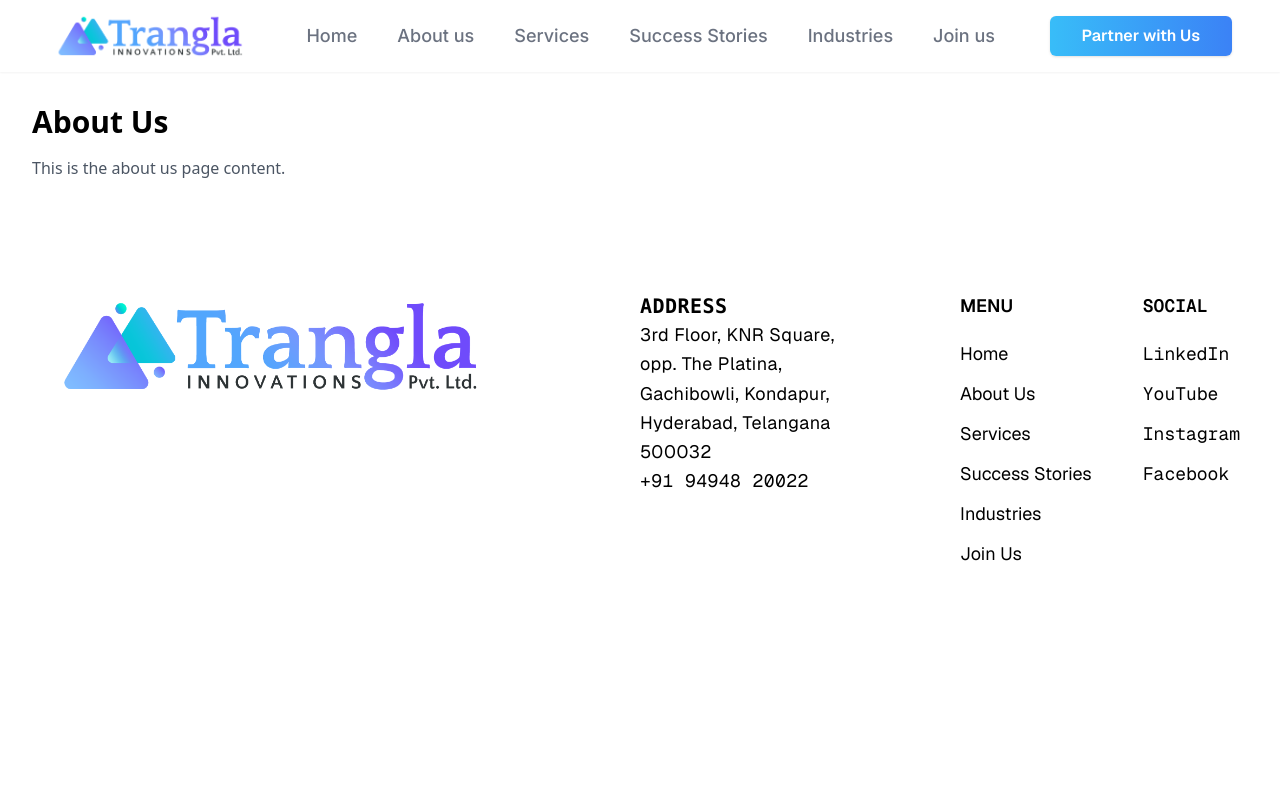
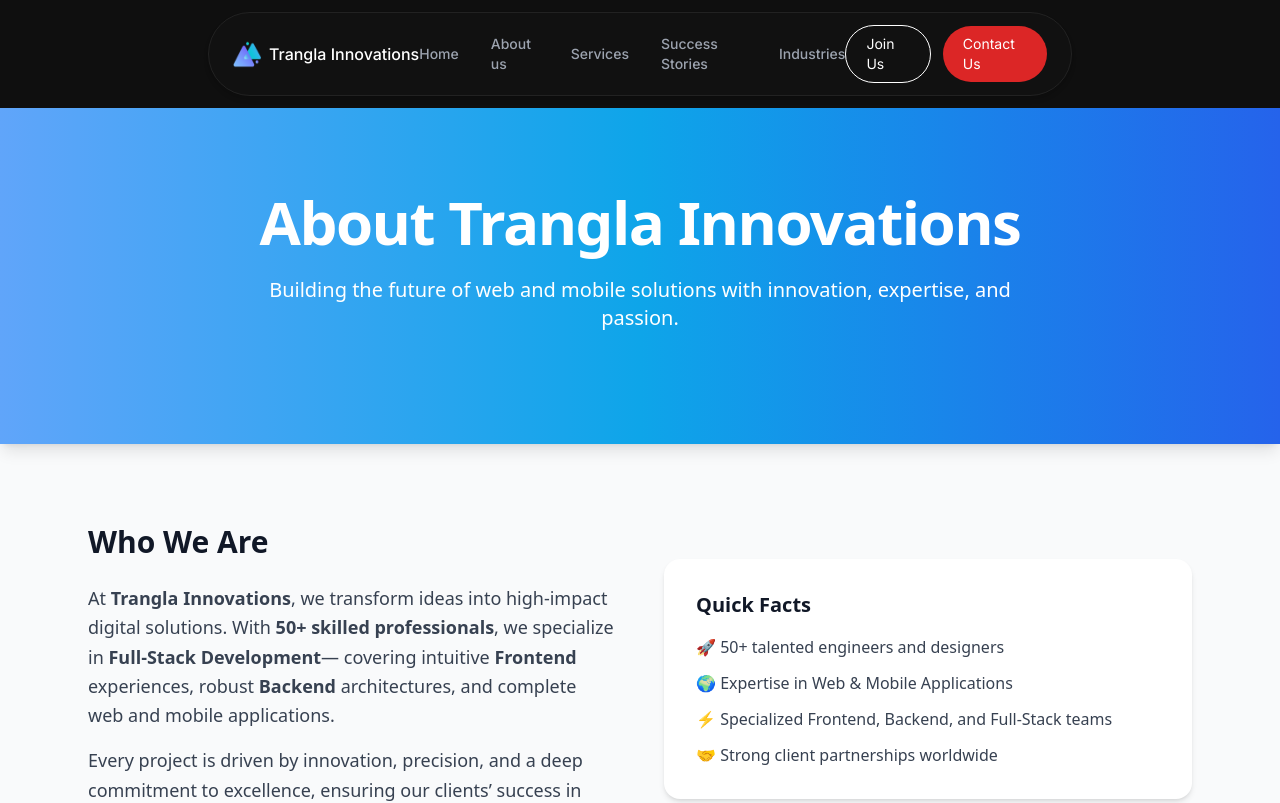
Before and after one commit to mdfirdause7224/my-next-app, a Next.js app: page /About in a window 1280 px wide. Shown: the top 803 px of the page. Built offline with nearby package versions, Linux system fonts and the light colour scheme.

Commit message:
navbar updated

```diff
--- a/src/app/About/page.tsx
+++ b/src/app/About/page.tsx
@@ -1,8 +1,89 @@
 export default function AboutPage() {
   return (
-    <div className="p-8">
-      <h1 className="text-3xl font-bold">About Us</h1>
-      <p className="mt-4 text-gray-600">This is the about us page content.</p>
-    </div>
+    <main className="min-h-screen bg-gray-50 text-gray-900">
+      {/* Hero Section */}
+      <section className="relative w-full bg-gradient-to-r from-blue-400 via-sky-500 to-blue-600 text-white py-28 px-6 text-center shadow-lg">
+        <div className="max-w-5xl mx-auto">
+          <h1 className="text-5xl md:text-6xl font-extrabold tracking-tight mb-6">
+            About Trangla Innovations
+          </h1>
+          <p className="max-w-3xl mx-auto text-lg md:text-xl font-light leading-relaxed">
+            Building the future of web and mobile solutions with innovation, expertise, and passion.
+          </p>
+        </div>
+      </section>
+
+      {/* Company Overview */}
+      <section className="max-w-6xl mx-auto px-6 py-20">
+        <div className="grid md:grid-cols-2 gap-12 items-center">
+          <div>
+            <h2 className="text-3xl font-bold mb-6">Who We Are</h2>
+            <p className="text-lg text-gray-700 leading-relaxed mb-4">
+              At <span className="font-semibold">Trangla Innovations</span>, we transform ideas into
+              high-impact digital solutions. With{' '}
+              <span className="font-semibold">50+ skilled professionals</span>, we specialize in{' '}
+              <span className="font-semibold">Full-Stack Development</span>— covering intuitive{' '}
+              <strong>Frontend</strong> experiences, robust <strong>Backend</strong> architectures,
+              and complete web and mobile applications.
+            </p>
+            <p className="text-lg text-gray-700 leading-relaxed">
+              Every project is driven by innovation, precision, and a deep commitment to excellence,
+              ensuring our clients’ success in today’s fast-paced digital world.
+            </p>
+          </div>
+          <div className="bg-white rounded-2xl shadow-md p-8">
+            <h3 className="text-xl font-semibold mb-4">Quick Facts</h3>
+            <ul className="space-y-3 text-gray-700">
+              <li>🚀 50+ talented engineers and designers</li>
+              <li>🌍 Expertise in Web & Mobile Applications</li>
+              <li>⚡ Specialized Frontend, Backend, and Full-Stack teams</li>
+              <li>🤝 Strong client partnerships worldwide</li>
+            </ul>
+          </div>
+        </div>
+      </section>
+
+      {/* Differentiators */}
+      <section className="bg-white py-20 px-6 border-t border-gray-200">
+        <div className="max-w-6xl mx-auto text-center">
+          <h2 className="text-3xl font-bold mb-12">What Makes Us Different</h2>
+          <div className="grid md:grid-cols-3 gap-10">
+            <div className="bg-gray-50 rounded-2xl shadow-sm p-8 hover:shadow-md transition">
+              <h3 className="text-xl font-semibold mb-3">Specialized Professionals</h3>
+              <p className="text-gray-700 leading-relaxed">
+                Distinct squads for Frontend, Backend, and Full-Stack ensure technical mastery,
+                accountability, and smoother collaboration.
+              </p>
+            </div>
+            <div className="bg-gray-50 rounded-2xl shadow-sm p-8 hover:shadow-md transition">
+              <h3 className="text-xl font-semibold mb-3">Agile Structure</h3>
+              <p className="text-gray-700 leading-relaxed">
+                Our lean, agile model minimizes barriers—empowering teams to deliver faster with
+                greater communication and efficiency.
+              </p>
+            </div>
+            <div className="bg-gray-50 rounded-2xl shadow-sm p-8 hover:shadow-md transition">
+              <h3 className="text-xl font-semibold mb-3">Built for Digital Success</h3>
+              <p className="text-gray-700 leading-relaxed">
+                Nimble and expert-driven, our teams consistently exceed expectations—accelerating
+                innovation and launching impactful solutions.
+              </p>
+            </div>
+          </div>
+        </div>
+      </section>
+
+      {/* Mission Section */}
+      <section className="max-w-5xl mx-auto px-6 py-24 text-center">
+        <h2 className="text-3xl font-bold mb-6">Our Mission</h2>
+        <p className="text-lg text-gray-700 leading-relaxed max-w-3xl mx-auto">
+          At the heart of <span className="font-semibold">Trangla Innovations</span> lies a clear
+          mission: to empower clients with{' '}
+          <span className="font-semibold">future-ready, scalable digital products</span>. From
+          concept to deployment, we build software that not only achieves business goals—but also
+          delights users and sets new industry benchmarks.
+        </p>
+      </section>
+    </main>
   );
 }
--- a/src/app/layout.tsx
+++ b/src/app/layout.tsx
@@ -46,12 +46,6 @@ export const metadata: Metadata = {
     locale: 'en_US',
     type: 'website',
   },
-  twitter: {
-    card: 'summary_large_image',
-    title: 'Trangla Innovations',
-    description: 'Contact Trangla Innovations to collaborate and build awesome projects together.',
-    images: ['/trangla_triangle.png'],
-  },
   // Favicons / icons updated to new image
   icons: {
     icon: '/trangla_triangle.png',
--- a/src/components/Navbar.tsx
+++ b/src/components/Navbar.tsx
@@ -7,7 +7,6 @@ import React from 'react';
 
 export default function Navbar() {
   const [mobileMenuOpen, setMobileMenuOpen] = React.useState(false);
-  const [partnerModalOpen, setPartnerModalOpen] = React.useState(false);
 
   React.useEffect(() => {
     if (mobileMenuOpen) {
@@ -24,101 +23,97 @@ export default function Navbar() {
 
   return (
     <>
-      <nav className="bg-white shadow-sm py-3 w-full overflow-x-auto font-inter">
-        <div className="max-w-7xl mx-auto flex flex-wrap items-center justify-between px-4 sm:px-8 md:px-12 gap-y-2">
+      {/* Sticky Navbar */}
+      <header className="fixed top-0 left-0 w-full flex justify-center bg-[#0f0f0f] z-50">
+        <div className="flex justify-center py-3 w-[75vw]">
+          <nav className="bg-[#111111] text-white rounded-full px-6 py-3 w-[90%] max-w-7xl flex items-center justify-between shadow-md border border-[#222222] font-inter">
             {/* Logo */}
-          <div className="flex items-center gap-1 flex-shrink-0">
+            <div className="flex items-center gap-2 flex-shrink-0">
               <Image
-              src="/trangla-logo.png"
-              alt="Trangla Logo"
-              width={180}
-              height={48}
-              priority
-              className="h-12 w-auto max-w-full"
+                src="/trangla_triangle.png"
+                alt=""
+                width={28}
+                height={28}
+                className="h-7 w-7"
               />
+              <span className="text-base font-medium">Trangla Innovations</span>
             </div>
 
             {/* Desktop Menu */}
-          <ul className="hidden lg:flex items-center gap-6 xl:gap-10 text-base md:text-lg font-medium text-gray-500 flex-wrap whitespace-nowrap font-inter">
+            <ul className="hidden lg:flex items-center gap-8 text-gray-400 text-sm font-medium">
               <Link href="/dashboard">
-              <li className="cursor-pointer hover:text-sky-600 hover:underline hover:underline-offset-8 transition-colors">
-                Home
-              </li>
+                <li className="cursor-pointer hover:text-white transition">Home</li>
               </Link>
               <Link href="/About">
-              <li className="cursor-pointer hover:text-sky-600 hover:underline hover:underline-offset-8 transition-colors">
-                About us
-              </li>
+                <li className="cursor-pointer hover:text-white transition">About us</li>
               </Link>
               <Link href="/Services">
-              <li className="cursor-pointer hover:text-sky-600 hover:underline hover:underline-offset-8 transition-colors">
-                Services
-              </li>
+                <li className="cursor-pointer hover:text-white transition">Services</li>
               </Link>
               <Link href="/Success">
-              <li className="cursor-pointer hover:text-sky-600 hover:underline hover:underline-offset-8 transition-colors">
-                Success Stories
-              </li>
+                <li className="cursor-pointer hover:text-white transition">Success Stories</li>
               </Link>
               <Link href="/Industries">
-              <li className="cursor-pointer hover:text-sky-600 hover:underline hover:underline-offset-8 transition-colors">
-                Industries
-              </li>
-            </Link>
-            <Link href="/JoinUs">
-              <li className="cursor-pointer hover:text-sky-600 hover:underline hover:underline-offset-8 transition-colors">
-                Join us
-              </li>
+                <li className="cursor-pointer hover:text-white transition">Industries</li>
               </Link>
             </ul>
 
-          {/* Desktop CTA */}
-          <button
-            className="ml-auto lg:ml-0 bg-gradient-to-r from-sky-400 to-blue-500 text-white font-semibold px-6 md:px-8 py-2 rounded-md shadow hover:from-sky-500 hover:to-blue-600 transition-all whitespace-nowrap text-sm md:text-base hidden lg:inline-block font-geist-sans-serif"
-            onClick={() => {
-              setPartnerModalOpen(true);
-              router.push('/partner');
-            }}
+            {/* Desktop CTA Buttons */}
+            <div className="hidden lg:flex items-center gap-3">
+              <Link
+                href="/JoinUs"
+                className="px-5 py-2 border border-white text-white rounded-full text-sm hover:bg-white hover:text-black transition"
               >
-            Partner with Us
-          </button>
+                Join Us
+              </Link>
+              <Link
+                href="/partner"
+                className="px-5 py-2 bg-red-600 text-white rounded-full text-sm hover:bg-red-700 transition"
+              >
+                Contact Us
+              </Link>
+            </div>
 
             {/* Mobile menu button */}
             <div className="flex lg:hidden flex-1 justify-end">
               <button
-              className="p-2 rounded hover:bg-gray-100 focus:outline-none"
+                className="p-2 rounded hover:bg-gray-800 focus:outline-none"
                 aria-label="Open mobile menu"
                 onClick={() => setMobileMenuOpen(true)}
               >
-              <span className="block w-6 h-0.5 bg-gray-700 mb-1"></span>
-              <span className="block w-6 h-0.5 bg-gray-700 mb-1"></span>
-              <span className="block w-6 h-0.5 bg-gray-700"></span>
+                <span className="block w-6 h-0.5 bg-gray-300 mb-1"></span>
+                <span className="block w-6 h-0.5 bg-gray-300 mb-1"></span>
+                <span className="block w-6 h-0.5 bg-gray-300"></span>
               </button>
             </div>
+          </nav>
         </div>
-      </nav>
+      </header>
+
+      {/* Spacer for fixed navbar */}
+      <div className="h-20"></div>
 
       {/* Mobile Menu Overlay */}
       {mobileMenuOpen && (
-        <div className="fixed inset-0 z-50 bg-black bg-opacity-50 flex items-start justify-end">
-          <div className="w-3/4 max-w-xs bg-white h-full shadow-lg flex flex-col p-6 animate-slide-in-right font-geist-mono">
+        <div className="fixed inset-0 z-50 bg-black bg-opacity-70 flex items-start justify-end">
+          <div className="w-3/4 max-w-xs bg-[#111111] h-full shadow-lg flex flex-col p-6 animate-slide-in-right font-inter text-white">
             {/* Close Button */}
             <button
-              className="self-end mb-6 p-2 rounded hover:bg-gray-100 focus:outline-none"
+              className="self-end mb-6 p-2 rounded hover:bg-gray-800 focus:outline-none"
               aria-label="Close mobile menu"
               onClick={() => setMobileMenuOpen(false)}
             >
-              <span className="block w-6 h-0.5 bg-gray-700 rotate-45 translate-y-1.5"></span>
-              <span className="block w-6 h-0.5 bg-gray-700 -rotate-45 -translate-y-1.5 -mt-1"></span>
+              <span className="block w-6 h-0.5 bg-white rotate-45 translate-y-1.5"></span>
+              <span className="block w-6 h-0.5 bg-white -rotate-45 -translate-y-1.5 -mt-1"></span>
             </button>
 
             {/* Mobile Menu Links */}
-            <ul className="flex flex-col gap-4 text-lg font-medium text-gray-700 font-inter">
+            <ul className="flex flex-col gap-4 text-lg font-medium text-gray-300">
               <li>
                 <Link
                   href="/dashboard"
                   onClick={() => setMobileMenuOpen(false)}
-                  className="block px-2 py-2 cursor-pointer hover:text-sky-600 hover:bg-gray-50 hover:underline hover:underline-offset-8 transition-colors"
+                  className="block px-2 py-2 cursor-pointer hover:text-white hover:bg-gray-800 rounded-md transition"
                 >
                   Home
                 </Link>
@@ -127,7 +122,7 @@ export default function Navbar() {
                 <Link
                   href="/About"
                   onClick={() => setMobileMenuOpen(false)}
-                  className="block px-2 py-2 cursor-pointer hover:text-sky-600 hover:bg-gray-50 hover:underline hover:underline-offset-8 transition-colors"
+                  className="block px-2 py-2 cursor-pointer hover:text-white hover:bg-gray-800 rounded-md transition"
                 >
                   About us
                 </Link>
@@ -136,7 +131,7 @@ export default function Navbar() {
                 <Link
                   href="/Services"
                   onClick={() => setMobileMenuOpen(false)}
-                  className="block px-2 py-2 cursor-pointer hover:text-sky-600 hover:bg-gray-50 hover:underline hover:underline-offset-8 transition-colors"
+                  className="block px-2 py-2 cursor-pointer hover:text-white hover:bg-gray-800 rounded-md transition"
                 >
                   Services
                 </Link>
@@ -145,7 +140,7 @@ export default function Navbar() {
                 <Link
                   href="/Success"
                   onClick={() => setMobileMenuOpen(false)}
-                  className="block px-2 py-2 cursor-pointer hover:text-sky-600 hover:bg-gray-50 hover:underline hover:underline-offset-8 transition-colors"
+                  className="block px-2 py-2 cursor-pointer hover:text-white hover:bg-gray-800 rounded-md transition"
                 >
                   Success Stories
                 </Link>
@@ -154,33 +149,30 @@ export default function Navbar() {
                 <Link
                   href="/Industries"
                   onClick={() => setMobileMenuOpen(false)}
-                  className="block px-2 py-2 cursor-pointer hover:text-sky-600 hover:bg-gray-50 hover:underline hover:underline-offset-8 transition-colors"
+                  className="block px-2 py-2 cursor-pointer hover:text-white hover:bg-gray-800 rounded-md transition"
                 >
                   Industries
-                </Link>
-              </li>
-              <li>
-                <Link
-                  href="/JoinUs"
-                  onClick={() => setMobileMenuOpen(false)}
-                  className="block px-2 py-2 cursor-pointer hover:text-sky-600 hover:bg-gray-50 hover:underline hover:underline-offset-8 transition-colors"
-                >
-                  Join us
                 </Link>
               </li>
             </ul>
 
             {/* Mobile CTA */}
-            <button
-              className="mt-8 bg-gradient-to-r from-sky-400 to-blue-500 text-white font-semibold px-6 py-2 rounded-md shadow hover:from-sky-500 hover:to-blue-600 transition-all whitespace-nowrap text-base font-geist-sans-serif"
-              onClick={() => {
-                setMobileMenuOpen(false);
-                setPartnerModalOpen(true);
-                router.push('/partner');
-              }}
+            <div className="mt-8 flex flex-col gap-3">
+              <Link
+                href="/JoinUs"
+                onClick={() => setMobileMenuOpen(false)}
+                className="px-5 py-2 border border-white text-white rounded-full text-sm hover:bg-white hover:text-black transition text-center"
               >
-              Partner with Us
-            </button>
+                Join Us
+              </Link>
+              <Link
+                href="/partner"
+                onClick={() => setMobileMenuOpen(false)}
+                className="px-5 py-2 bg-red-600 text-white rounded-full text-sm hover:bg-red-700 transition text-center"
+              >
+                Contact Us
+              </Link>
+            </div>
           </div>
         </div>
       )}
```
Lines whose indentation alone changed are shown as unchanged.
